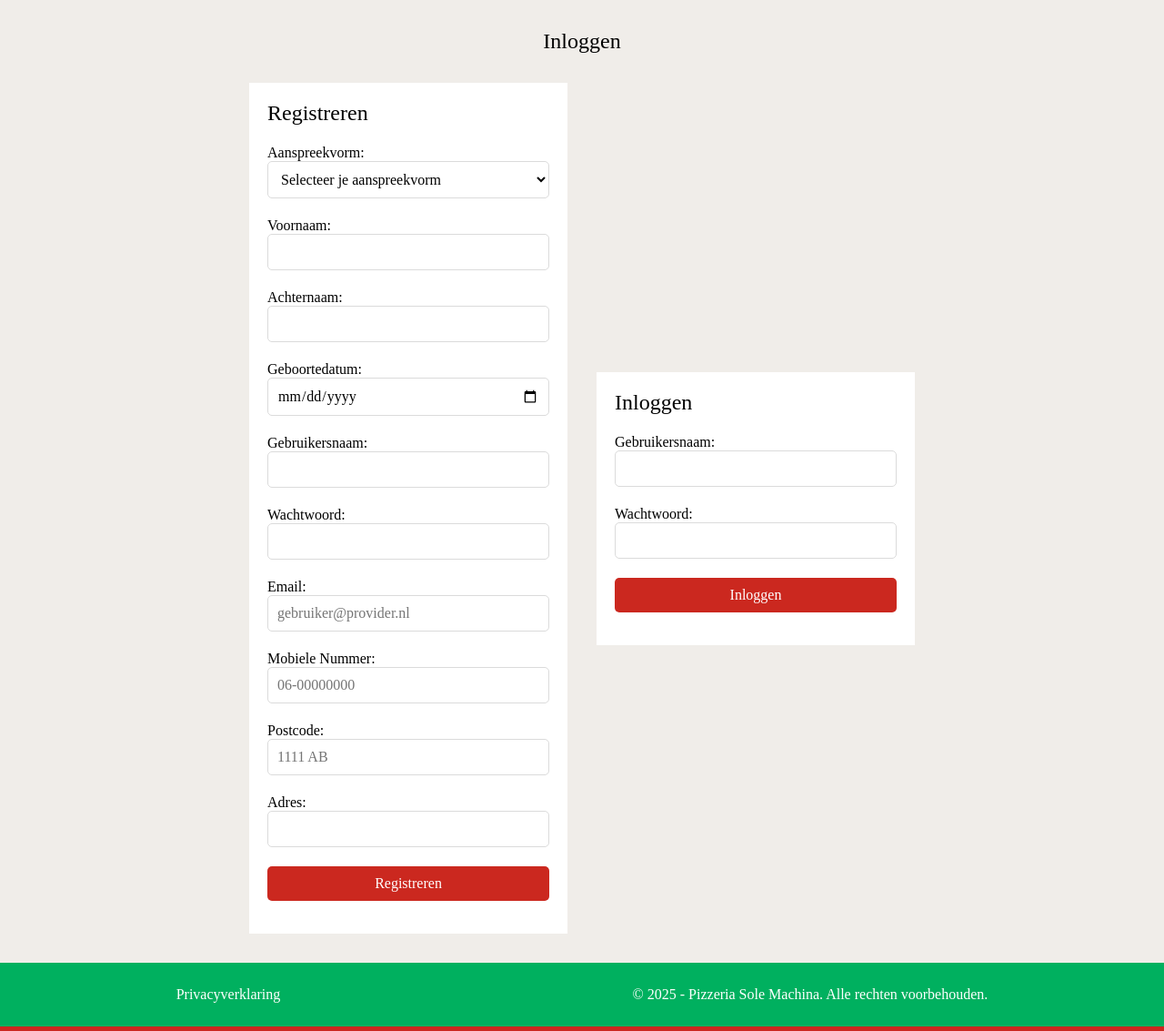
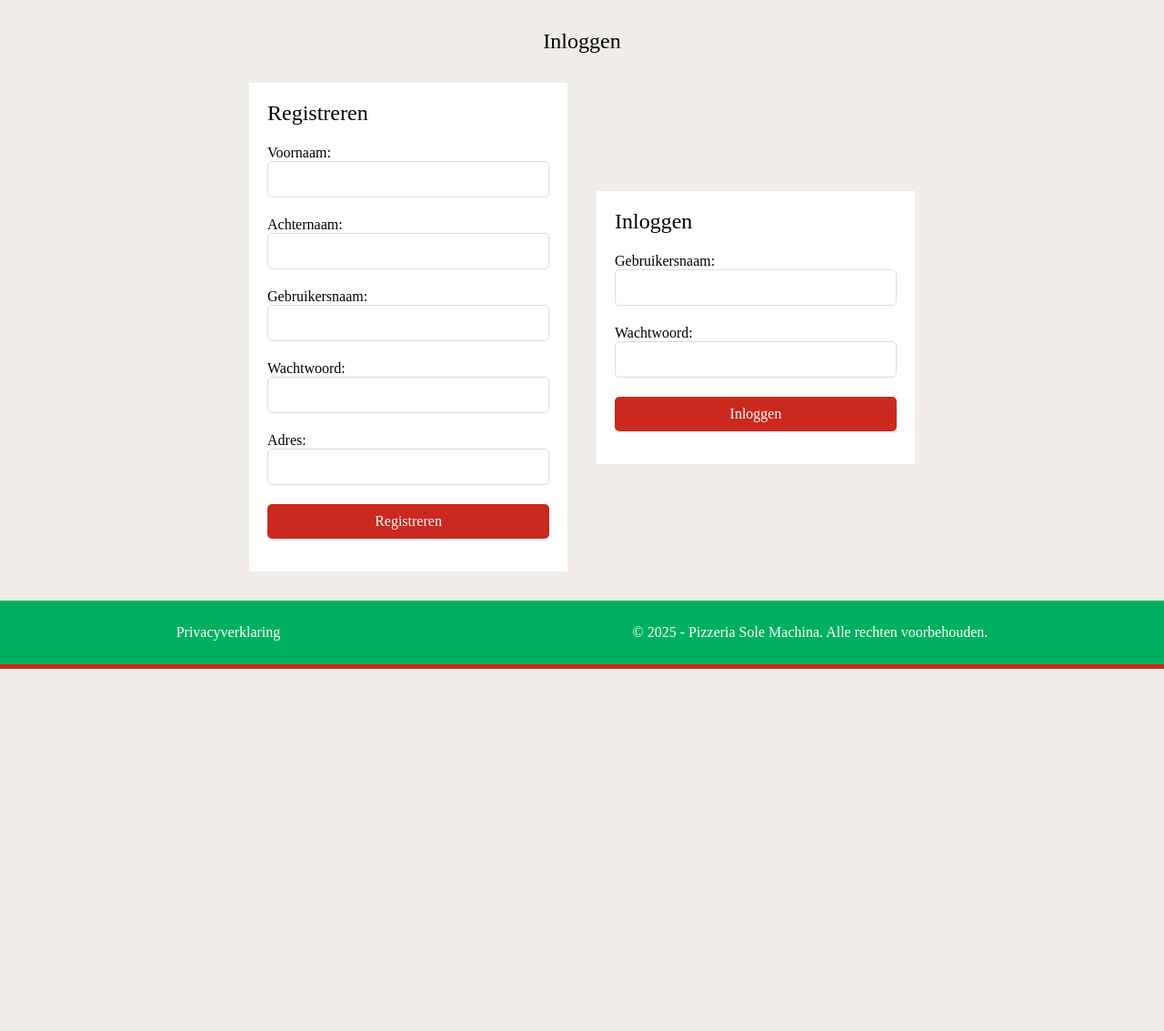
Before and after one commit to missfatale/pizzeria-sole-machina, a PHP site: page /login.php in a window 1280 px wide. Shown: the part 75-1208 px from the top of the page at 91% size. After the commit the page ends 810 px from the top, so only its background shows below. Run offline with PHP 8.4, Linux system fonts and the light colour scheme; some libraries are stand-ins or nearby versions.

Commit message:
Removed: Removed Aanspreekvorm, Geboortedatum, Email, Mobiel, Postcode om de huidige database passend te maken.

```diff
--- a/applicatie/templates/forms/register-form.php
+++ b/applicatie/templates/forms/register-form.php
@@ -1,13 +1,3 @@
-<div>
-    <label for="title">Aanspreekvorm:</label>
-    <select id="title" name="title" required>
-        <option value="" disabled selected>Selecteer je aanspreekvorm</option>
-        <option value="Heer">Heer</option>
-        <option value="Mevrouw">Mevrouw</option>
-        <option value="Anders">Anders</option>
-    </select>
-</div>
-
 <div>
     <label for="register-first-name">Voornaam:</label>
     <input type="text" id="register-first-name" name="register-first_name" pattern="[A-Za-z\s]+" maxlength="15" required>
@@ -16,11 +6,6 @@
 <div>
     <label for="register-last-name">Achternaam:</label>
     <input type="text" id="register-last-name" name="register-last_name" pattern="[A-Za-z\s]+" maxlength="15" required>
-</div>
-
-<div>
-    <label for="register-geboortedatum">Geboortedatum:</label>
-    <input type="date" id="register-geboortedatum" name="register-geboortedatum" required>
 </div>
 
 <div>
@@ -34,21 +19,6 @@
 </div>
 
 <div>
-    <label for="register-email">Email:</label>
-    <input type="email" id="register-email" name="register-email" minlength="5" placeholder="gebruiker@provider.nl" required>
-</div>
-
-<div>
-    <label for="register-mobile">Mobiele Nummer:</label>
-    <input type="text" id="register-mobile" name="register-mobile" placeholder="06-00000000" pattern="06-\d{8}" title="Must be in the format 06-XXXXXXXX" required>
-</div>
-
-<div>
-    <label for="register-postcode">Postcode:</label>
-    <input type="text" id="register-postcode" name="register-postcode" placeholder="1111 AB" pattern="\d{4}\s[A-Z]{2}" required>
-</div>
-
-<div>
     <label for="register-address">Adres:</label>
     <input type="text" id="register-address" name="register-address" minlength="5" required>
 </div>
```
